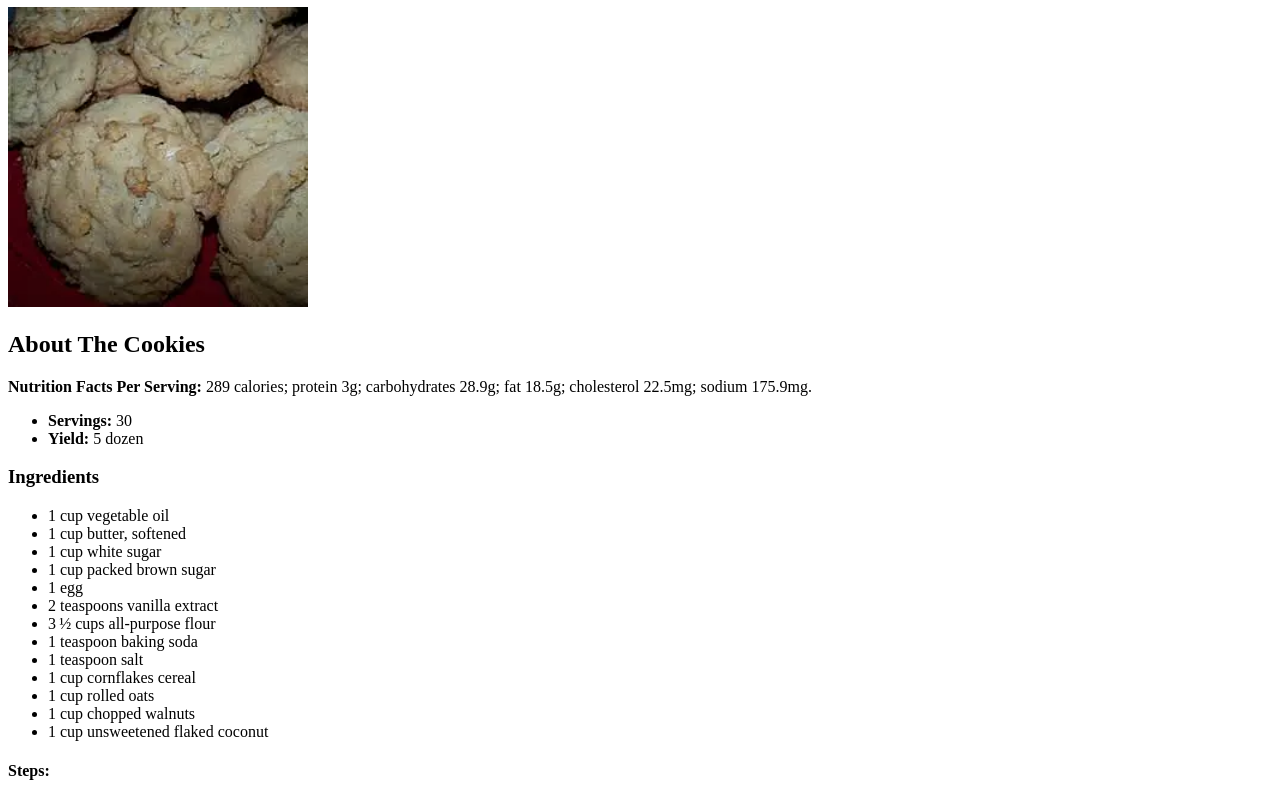
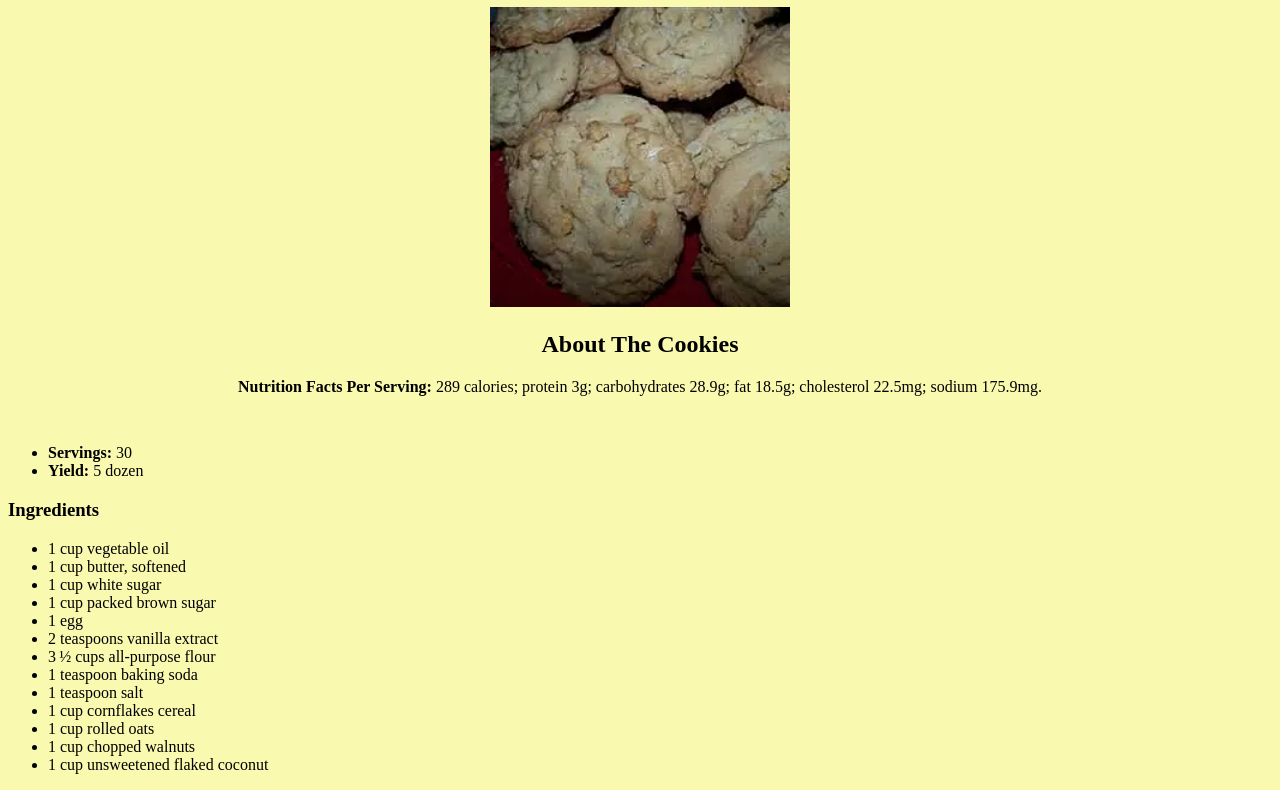
Before and after one commit to ForrestSchmeling/recipes, a plain HTML site: page Actual-recipes/cookies.html in a window 1280 px wide. Shown: the part 73-863 px from the top of the page. Drawn offline with Linux system fonts and the light colour scheme.

Commit message:
added css elements and called a class throughout the websites for a universal look

```diff
--- a/Actual-recipes/cookies.html
+++ b/Actual-recipes/cookies.html
@@ -3,8 +3,10 @@
     <head>
         <meta charset="UTF-8">
         <title>Cookies</title>
+        <link rel="stylesheet" href="../styles.css">
     </head>
     <body>
+        <div class="wrapper">
        <h1>Cookies</h1>
        <img src="../food-pics/cookies.jpg" alt="cookies"
        height="300"
@@ -13,6 +15,7 @@
        <h2>About The Cookies</h2>
        <strong>Nutrition Facts Per Serving:</strong> 289 calories; protein 3g; carbohydrates 28.9g;
         fat 18.5g; cholesterol 22.5mg; sodium 175.9mg.
+        </div>
         <ul>
            <li><strong>Servings:</strong> 30</li>
            <li><strong>Yield:</strong> 5 dozen </li>
--- a/styles.css
+++ b/styles.css
@@ -1,4 +1,4 @@
-#wrapper {
+.wrapper {
     width:960px;
     height:480px;
     margin:0 auto;
```
Also changed, not shown: Actual-recipes/lasagna.html (+3 -1 lines), Actual-recipes/pie.html (+4 -1 lines), index.html (+1 -1 lines).
